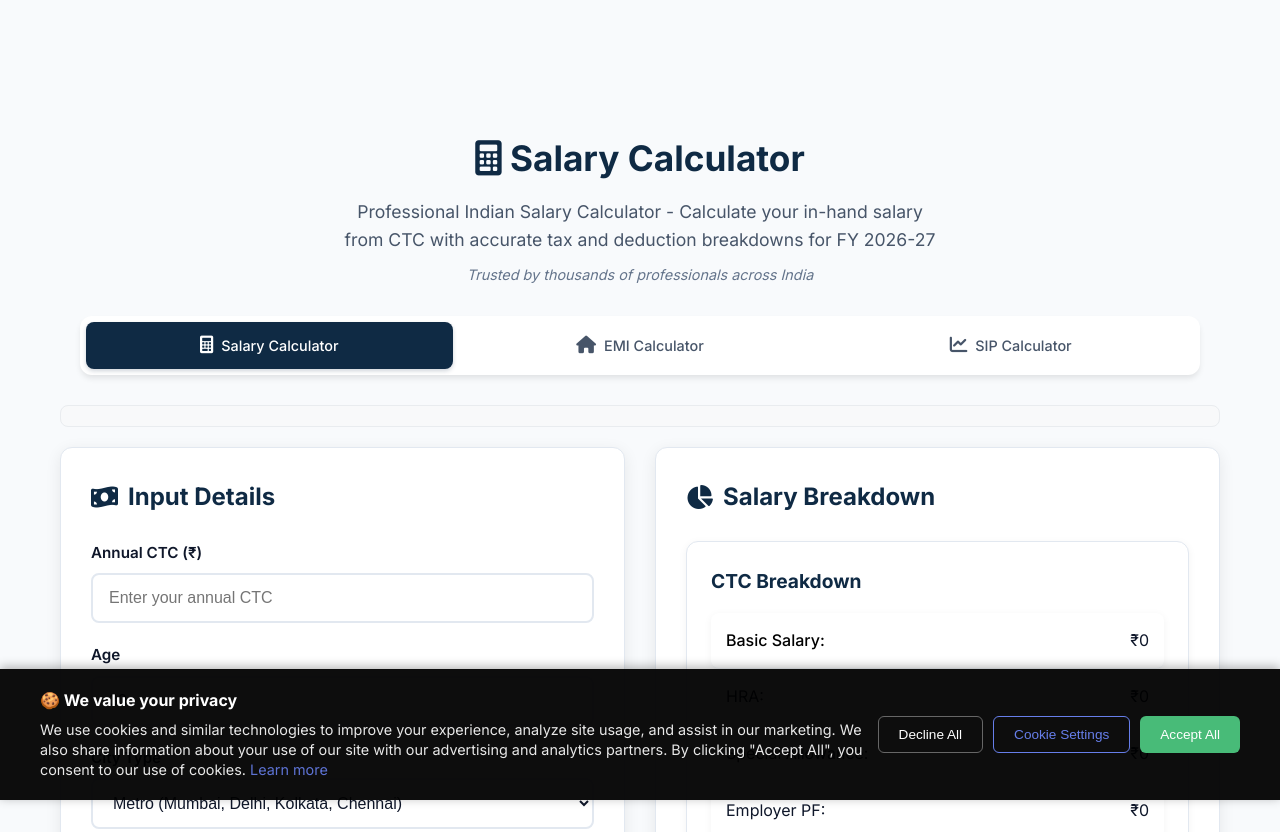
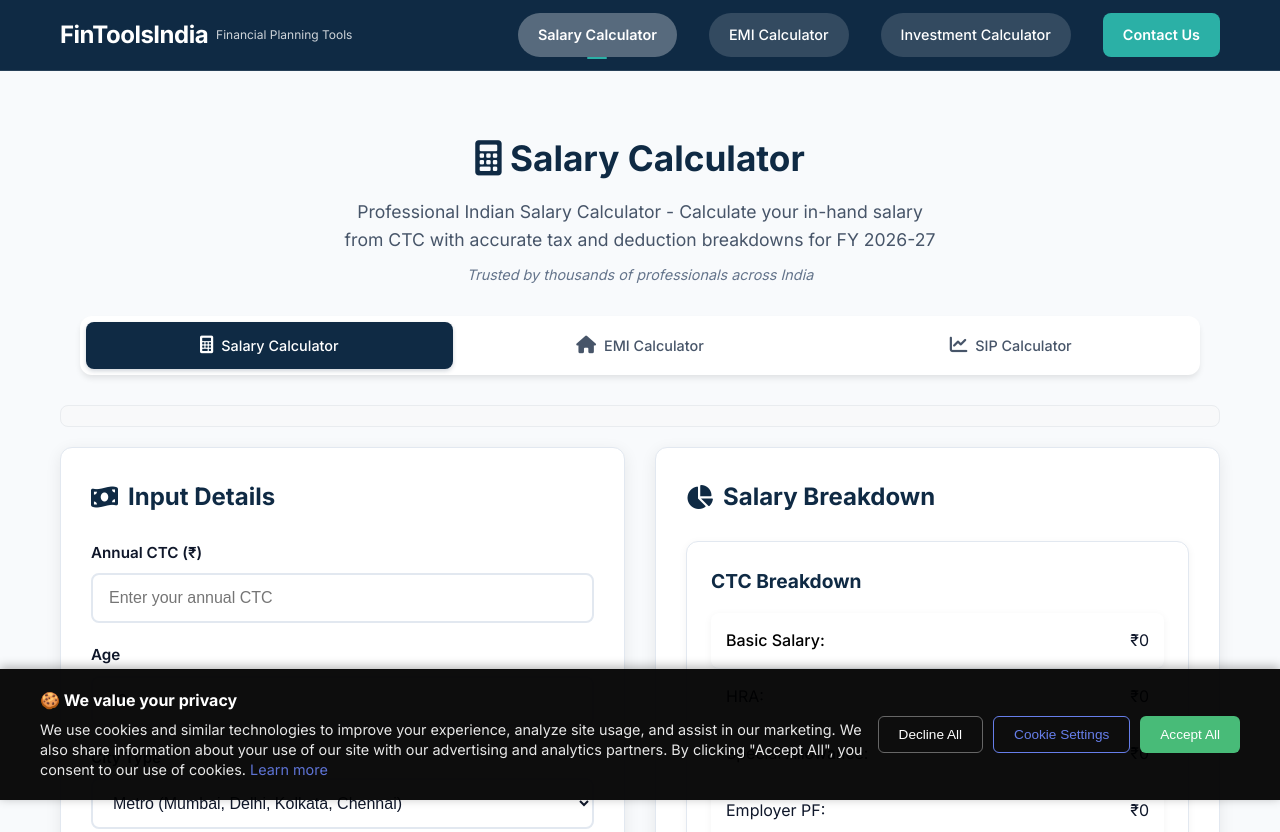
Before and after one commit to FinToolsIndia/Inhand-salary-calculator, a website: page index.html in a window 1280 px wide. Shown: the top 832 px of the page. Drawn offline with Linux system fonts and the light colour scheme.

Commit message:
fix: Ensure FinToolsIndia header is visible on all calculator pages
- Fixed CSS rule that was hiding all header elements
- Added failsafe CSS to ensure site-header is always visible
- Enhanced header visibility with important declarations
- Header now shows properly on all calculator pages: Salary, EMI, and SIP
- Consistent FinToolsIndia branding visible across all pages

```diff
--- a/style.css
+++ b/style.css
@@ -44,6 +44,9 @@
     transition: all 0.3s cubic-bezier(0.4, 0, 0.2, 1);
     backdrop-filter: blur(10px);
     -webkit-backdrop-filter: blur(10px);
+    min-height: 70px;
+    display: block !important;
+    visibility: visible !important;
 }
 
 .site-header.scrolled {
@@ -66,6 +69,7 @@
     align-items: center;
     text-decoration: none;
     color: white;
+    color: #ffffff !important;
 }
 
 .site-logo h1 {
@@ -73,6 +77,8 @@
     font-weight: 700;
     margin: 0;
     letter-spacing: -0.5px;
+    color: white;
+    color: #ffffff !important;
 }
 
 .site-logo .logo-subtext {
@@ -329,8 +335,15 @@
 }
 
 /* Remove old header styles */
-header {
+header:not(.site-header) {
     display: none;
+}
+
+/* Ensure site header is always visible */
+header.site-header {
+    display: block !important;
+    visibility: visible !important;
+    opacity: 1 !important;
 }
 
 /* Responsive Design for Header */
```
